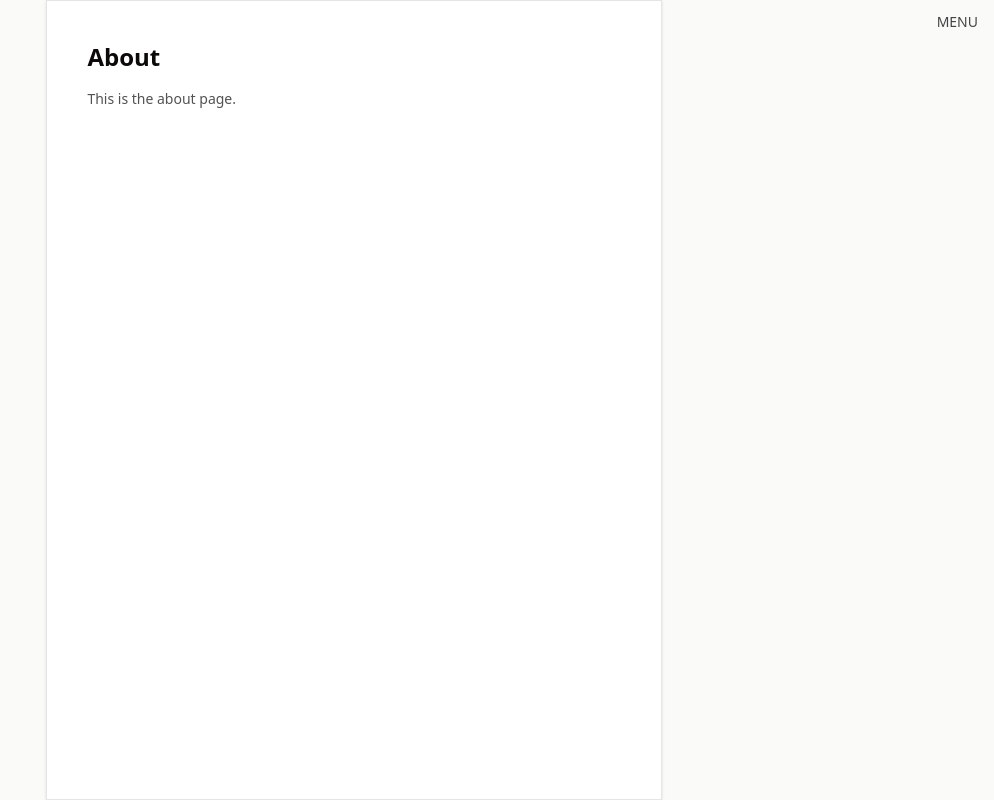
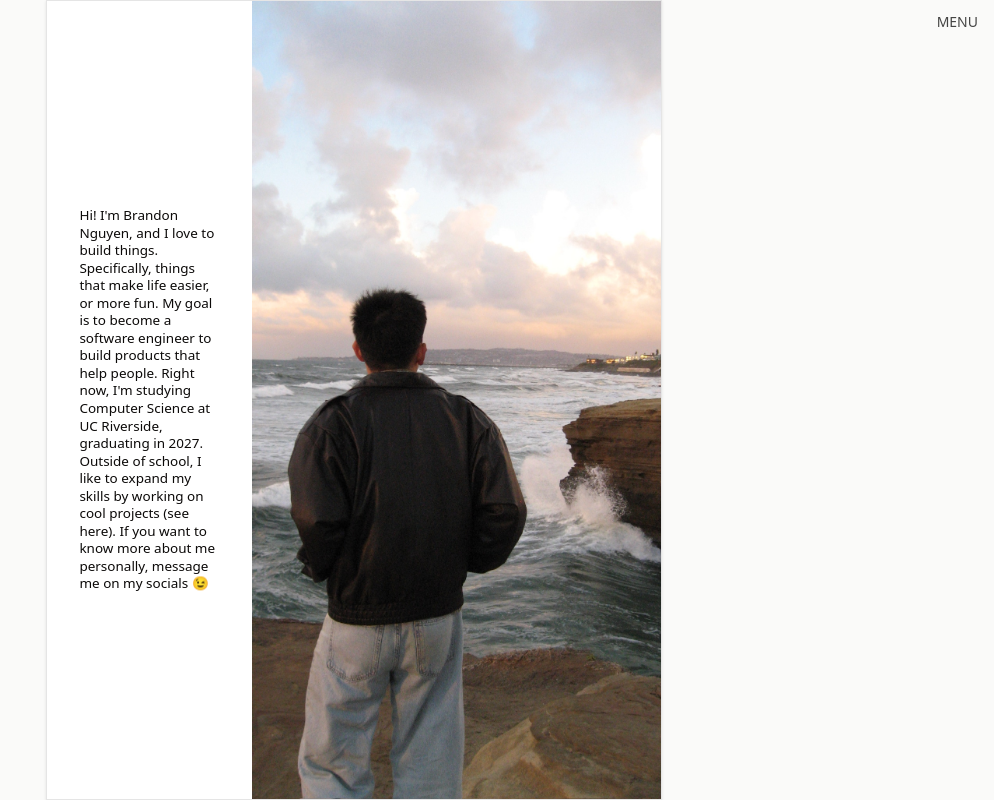
Before and after one commit to nguyenbrandon327/portfoliov2, a Next.js app: page /about in a window 1280 px wide. Shown: the whole page, without its empty margins (286-1280 px from the left). Built offline with nearby package versions, Linux system fonts and the light colour scheme.

Commit message:
About page

```diff
--- a/app/about/page.tsx
+++ b/app/about/page.tsx
@@ -1,8 +1,45 @@
+import Image from "next/image";
+
 export default function AboutPage() {
 	return (
-		<div className="p-6 sm:p-10">
-			<h1 className="text-2xl font-semibold">About</h1>
-			<p className="mt-4 text-sm text-neutral-600">This is the about page.</p>
+		<div className="h-full [container-type:size]">
+			{/* Desktop / larger screens: two columns */}
+			<div className="hidden [@container(min-width:600px)]:grid [@container(min-width:600px)]:grid-cols-[1fr_2fr] h-full min-h-0">
+				{/* Left column: centered text */}
+				<div className="flex items-center justify-center min-h-0">
+					<div className="px-6 lg:px-8 py-[clamp(6px,1.2svh,20px)] text-[clamp(0.62rem,2.2cqi,1.05rem)] leading-[1.3]">Hi! I'm Brandon Nguyen, and I love to build things. Specifically, things that make life easier, or more fun. My goal is to become a software engineer to build products that help people.
+
+Right now, I'm studying Computer Science at UC Riverside, graduating in 2027. Outside of school, I like to expand my skills by working on cool projects (see here). If you want to know more about me personally, message me on my socials 😉</div>
+				</div>
+				{/* Right column: image touching top/bottom/right edges of the page container */}
+				<div className="relative h-full min-h-0">
+					<Image
+						src="/home.JPG"
+						alt="About image"
+						fill
+						priority
+						className="object-cover"
+					/>
+				</div>
+			</div>
+
+			{/* Mobile: stacked layout, centered, square image */}
+			<div className="[@container(min-width:600px)]:hidden h-full flex items-center justify-center">
+				<div className="w-full max-w-md px-6">
+					<div className="mb-6 text-center text-[clamp(0.72rem,3.0cqi,1.1rem)] leading-[1.3]">Hi! I'm Brandon Nguyen, and I love to build things. Specifically, things that make life easier, or more fun. My goal is to become a software engineer to build products that help people.
+
+Right now, I'm studying Computer Science at UC Riverside, graduating in 2026. Outside of school, I like to expand my skills by working on cool projects (see here). If you want to know more about me personally, message me on my socials 😉</div>
+					<div className="relative w-full h-[min(48cqh,48svh)]">
+						<Image
+							src="/home.JPG"
+							alt="About image"
+							fill
+							priority
+							className="object-cover"
+						/>
+					</div>
+				</div>
+			</div>
 		</div>
 	);
 }
--- a/app/layout.tsx
+++ b/app/layout.tsx
@@ -2,6 +2,7 @@ import type { Metadata } from "next";
 import { Geist, Geist_Mono } from "next/font/google";
 import "./globals.css";
 import Navbutton from "../components/Navbutton";
+import PageFadeIn from "../components/PageFadeIn";
 
 const geistSans = Geist({
   variable: "--font-geist-sans",
@@ -31,9 +32,9 @@ export default function RootLayout({
             <Navbutton />
           </div>
           <div className="min-h-screen flex items-center justify-center">
-            <div className="bg-white h-[100svh] w-full sm:min-w-[500px] sm:w-auto sm:aspect-[8.375/10.875] max-w-full sm:max-w-[min(100vw-2rem,calc(100svh*0.769))] border border-black/10 shadow-sm overflow-y-auto">
+            <PageFadeIn className="bg-white h-[100svh] w-full sm:min-w-[500px] sm:w-auto sm:aspect-[8.375/10.875] max-w-full sm:max-w-[min(100vw-2rem,calc(100svh*0.769))] border border-black/10 shadow-sm overflow-y-auto">
               {children}
-            </div>
+            </PageFadeIn>
           </div>
         </div>
       </body>
--- a/components/Navbutton.jsx
+++ b/components/Navbutton.tsx
@@ -7,11 +7,11 @@ import { useEffect, useRef, useState } from "react";
 export default function Navbutton() {
 	const [isOpen, setIsOpen] = useState(false);
 	const [isMounted, setIsMounted] = useState(false);
-	const firstLinkRef = useRef(null);
+	const firstLinkRef = useRef<HTMLAnchorElement | null>(null);
 	const pathname = usePathname();
 	const OVERLAY_FADE_MS = 700;
 
-	const getLinkClassName = (href) => {
+	const getLinkClassName = (href: string): string => {
 		const isActive = pathname === href;
 		const base = "text-2xl sm:text-3xl font-medium rounded px-1 focus:outline-none focus-visible:ring-2 focus-visible:ring-neutral-800/20";
 		return isActive
@@ -21,7 +21,7 @@ export default function Navbutton() {
 
 	useEffect(() => {
 		if (!isOpen) return;
-		const onKeyDown = (event) => {
+		const onKeyDown = (event: KeyboardEvent) => {
 			if (event.key === "Escape") {
 				setIsOpen(false);
 				setTimeout(() => setIsMounted(false), OVERLAY_FADE_MS);
@@ -32,8 +32,8 @@ export default function Navbutton() {
 	}, [isOpen]);
 
 	useEffect(() => {
-		if (isOpen && firstLinkRef.current) {
-			firstLinkRef.current.focus();
+		if (isOpen) {
+			firstLinkRef.current?.focus();
 		}
 	}, [isOpen]);
 
--- /dev/null
+++ b/components/PageFadeIn.tsx
@@ -0,0 +1,39 @@
+'use client';
+
+import { motion, useReducedMotion } from 'framer-motion';
+import { usePathname } from 'next/navigation';
+import React from 'react';
+
+type PageFadeInProps = {
+  children: React.ReactNode;
+  className?: string;
+  durationMs?: number;
+  initialBlurPx?: number;
+};
+
+export default function PageFadeIn({
+  children,
+  className,
+  durationMs = 1200,
+  initialBlurPx = 12,
+}: PageFadeInProps) {
+  const pathname = usePathname();
+  const prefersReducedMotion = useReducedMotion();
+
+  const transition = prefersReducedMotion
+    ? { duration: 0 }
+    : { duration: durationMs / 1000, ease: [0.22, 1, 0.36, 1] as const };
+
+  return (
+    <motion.div
+      key={pathname}
+      initial={{ opacity: 0, filter: `blur(${initialBlurPx}px)` }}
+      animate={{ opacity: 1, filter: 'blur(0px)' }}
+      transition={transition}
+      style={{ willChange: 'opacity, filter' }}
+      className={className}
+    >
+      {children}
+    </motion.div>
+  );
+}
--- a/package.json
+++ b/package.json
@@ -11,6 +11,7 @@
   "dependencies": {
     "class-variance-authority": "^0.7.1",
     "clsx": "^2.1.1",
+    "framer-motion": "12.23.12",
     "lucide-react": "^0.540.0",
     "next": "15.5.0",
     "react": "19.1.0",
```
Also changed, not shown: 1 other file (tests, documents, lock files or other folders).
